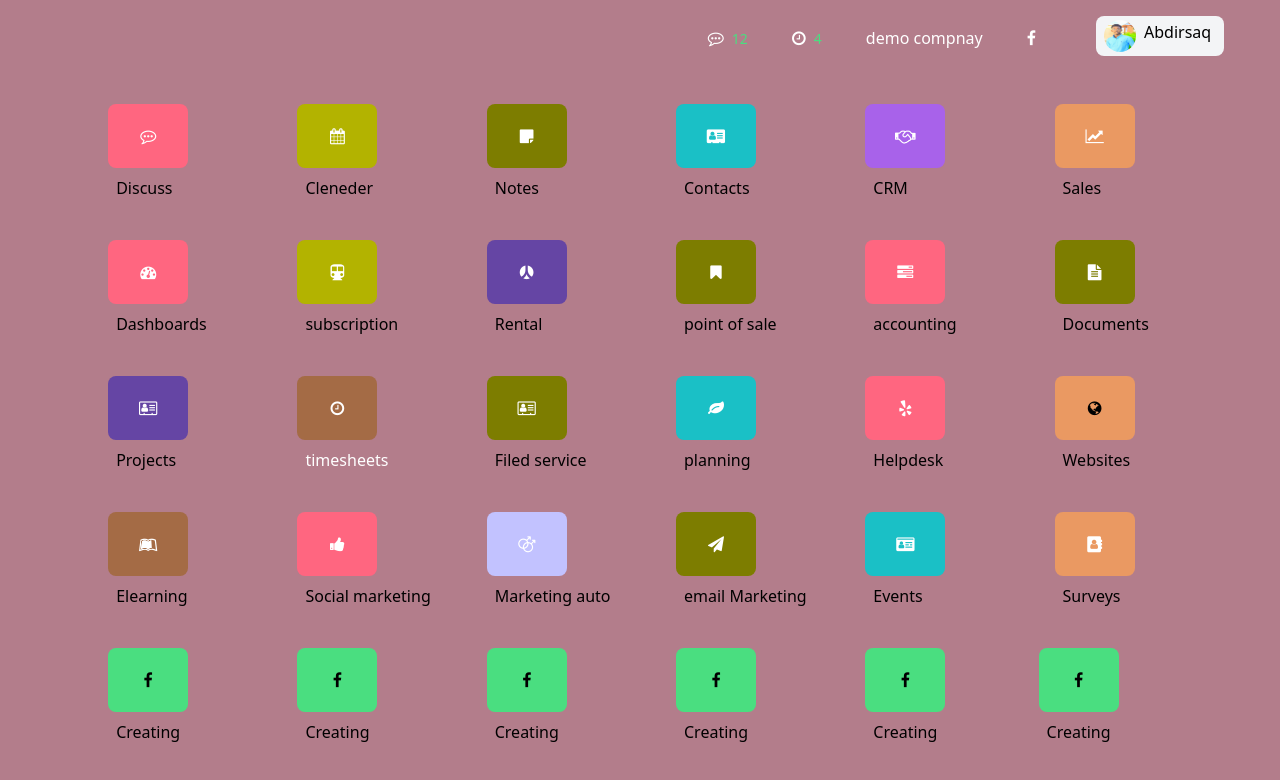
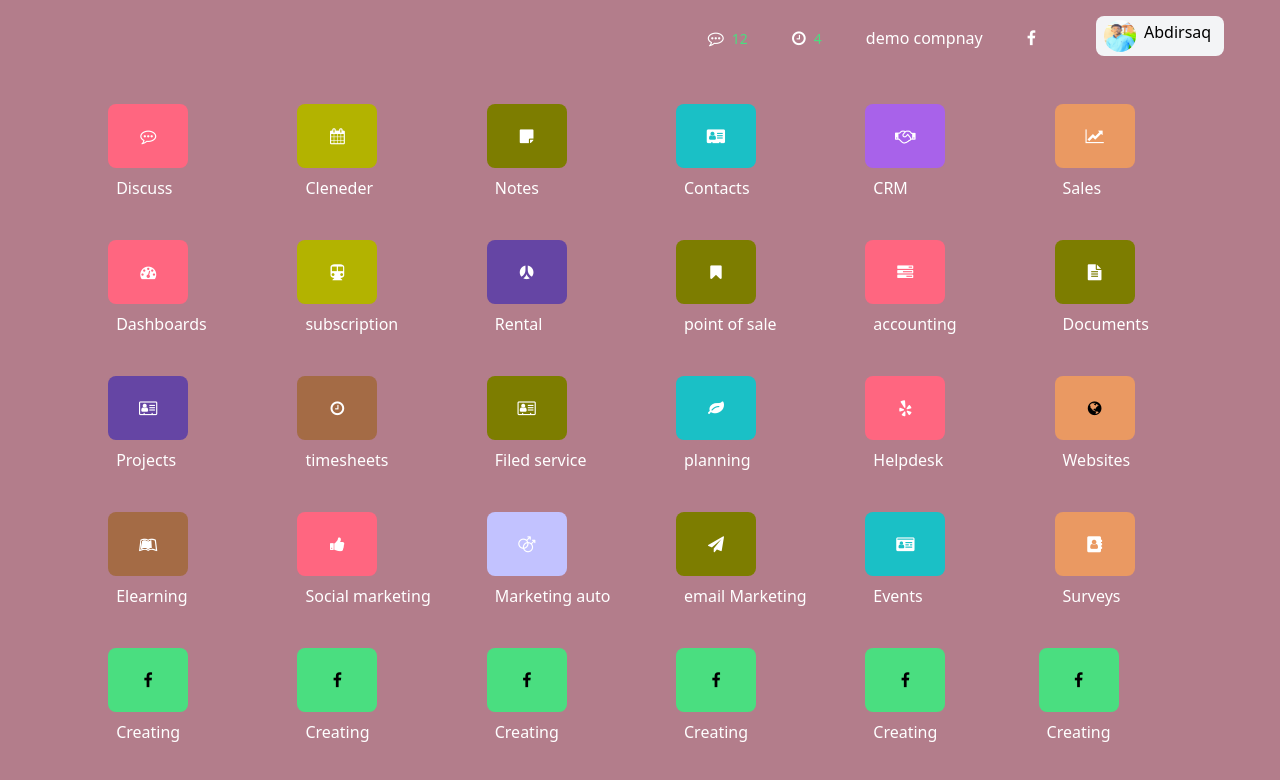
Before and after one commit to Abdirasaaq-Nor/demo-system-1, a plain HTML site: page index.html in a window 1280 px wide. Drawn offline with nearby package versions, Linux system fonts and the light colour scheme.

Commit message:
some changes

```diff
--- a/index.html
+++ b/index.html
@@ -429,42 +429,42 @@
                                 <div class="bg-[#ff6680] hover:scale-90 ml-4 w-20 h-16 flex justify-center items-center rounded-lg">
                                         <span class="text-white"><i class="fa fa-commenting-o"></i></span>
                                 </div>
-                                <h1 class="pl-6 pt-2">Discuss</h1>
+                                <h1 class="pl-6 pt-2 text-white">Discuss</h1>
                         </div>
 
                         <div class="bof">
                                 <div class="bg-[#b3b300] hover:scale-90 ml-4 w-20 h-16 flex justify-center items-center rounded-lg">
                                         <span class="text-white"><i class="fa fa-calendar"></i></span>
                                 </div>
-                                <h1 class="pl-6 pt-2">Cleneder</h1>
+                                <h1 class="pl-6 pt-2 text-white">Cleneder</h1>
                         </div>
 
                         <div class="bof">
                                 <div class="bg-[#7d7d00] hover:scale-90 ml-4 w-20 h-16 flex justify-center items-center rounded-lg">
                                         <span class="text-white"><i class="fa fa-sticky-note"></i></span>
                                 </div>
-                                <h1 class="pl-6 pt-2">Notes</h1>
+                                <h1 class="pl-6 pt-2 text-white">Notes</h1>
                         </div>
 
                         <div class="bof">
                                 <div class="bg-[#1ac0c6] hover:scale-90 ml-4 w-20 h-16 flex justify-center items-center rounded-lg">
                                         <span class="text-white"><i class="fa fa-address-card"></i></span>
                                 </div>
-                                <h1 class="pl-6 pt-2">Contacts</h1>
+                                <h1 class="pl-6 pt-2 text-white">Contacts</h1>
                         </div>
 
                         <div class="bof">
                                 <div class="bg-[#a862ea] hover:scale-90 ml-4 w-20 h-16 flex justify-center items-center rounded-lg">
                                         <span class="text-white"><i class="fa fa-handshake-o"></i></span>
                                 </div>
-                                <h1 class="pl-6 pt-2">CRM</h1>
+                                <h1 class="pl-6 pt-2 text-white">CRM</h1>
                         </div>
 
                         <div class="bof">
                                 <div class="bg-[#ea9962] hover:scale-90 ml-4 w-20 h-16 flex justify-center items-center rounded-lg">
                                         <span class="text-white"><i class="fa fa-line-chart"></i></span>
                                 </div>
-                                <h1 class="pl-6 pt-2">Sales</h1>
+                                <h1 class="pl-6 pt-2 text-white">Sales</h1>
                         </div>
 
 
@@ -472,42 +472,42 @@
                                 <div class="bg-[#ff6680] hover:scale-90 ml-4 w-20 h-16 flex justify-center items-center rounded-lg">
                                         <span class="text-white"><i class="fa fa-tachometer"></i></span>
                                 </div>
-                                <h1 class="pl-6 pt-2">Dashboards</h1>
+                                <h1 class="pl-6 pt-2 text-white">Dashboards</h1>
                         </div>
 
                         <div class="bof">
                                 <div class="bg-[#b3b300] hover:scale-90 ml-4  w-20 h-16 flex justify-center items-center rounded-lg">
                                         <span class="text-white"><i class="fa fa-subway"></i></span>
                                 </div>
-                                <h1 class="pl-6 pt-2">subscription</h1>
+                                <h1 class="pl-6 pt-2 text-white">subscription</h1>
                         </div>
 
                         <div class="bof">
                                 <div class="bg-[#6545a4] hover:scale-90 ml-4 w-20 h-16 flex justify-center items-center rounded-lg">
                                         <span class="text-white"><i class="fa fa-renren"></i></span>
                                 </div>
-                                <h1 class="pl-6 pt-2">Rental</h1>
+                                <h1 class="pl-6 pt-2 text-white">Rental</h1>
                         </div>
 
                         <div class="bof">
                                 <div class="bg-[#7d7d00] hover:scale-90 ml-4 w-20 h-16 flex justify-center items-center rounded-lg">
                                         <span class="text-white"><i class="fa fa-bookmark"></i></span>
                                 </div>
-                                <h1 class="pl-6 pt-2">point of sale</h1>
+                                <h1 class="pl-6 pt-2 text-white">point of sale</h1>
                         </div>
 
                         <div class="bof">
                                 <div class="bg-[#ff6680] hover:scale-90 ml-4 w-20 h-16 flex justify-center items-center rounded-lg">
                                         <span class="text-white"><i class="fa fa-tasks"></i></span>
                                 </div>
-                                <h1 class="pl-6 pt-2">accounting</h1>
+                                <h1 class="pl-6 pt-2 text-white">accounting</h1>
                         </div>
 
                         <div class="bof">
                                 <div class="bg-[#7d7d00] hover:scale-90 ml-4 w-20 h-16 flex justify-center items-center rounded-lg">
                                         <span class="text-white"><i class="fa fa-file-text"></i></span>
                                 </div>
-                                <h1 class="pl-6 pt-2">Documents</h1>
+                                <h1 class="pl-6 pt-2 text-white">Documents</h1>
                         </div>
 
 
@@ -516,7 +516,7 @@
                                 <div class="bg-[#6545a4] hover:scale-90 ml-4 w-20 h-16 flex justify-center items-center rounded-lg">
                                         <span class="text-white"><i class="fa fa-vcard-o"></i></span>
                                 </div>
-                                <h1 class="pl-6 pt-2">Projects</h1>
+                                <h1 class="pl-6 pt-2 text-white">Projects</h1>
                         </div>
 
                         <div class="bof">
@@ -532,27 +532,27 @@
                                 <div class="bg-[#7d7d00] hover:scale-90 ml-4 w-20 h-16 flex justify-center items-center rounded-lg">
                                         <span class="text-white"><i class="fa fa-vcard-o"></i></span>
                                 </div>
-                                <h1 class="pl-6 pt-2">Filed service</h1>
+                                <h1 class="pl-6 pt-2 text-white">Filed service</h1>
                         </div>
                         <div class="bof">
                                 <div class="bg-[#1ac0c6] hover:scale-90 ml-4 w-20 h-16 flex justify-center items-center rounded-lg">
                                         <span class="text-white"><i class="fa fa-leaf"></i></span>
                                 </div>
-                                <h1 class="pl-6 pt-2">planning</h1>
+                                <h1 class="pl-6 pt-2 text-white">planning</h1>
                         </div>
 
                         <div class="bof">
                                 <div class="bg-[#ff6680] hover:scale-90 ml-4  w-20 h-16 flex justify-center items-center rounded-lg">
                                         <span class="text-white"><i class="fa fa-yelp"></i></span>
                                 </div>
-                                <h1 class="pl-6 pt-2">Helpdesk</h1>
+                                <h1 class="pl-6 pt-2 text-white">Helpdesk</h1>
                         </div>
 
                         <div class="bof">
                                 <div class="bg-[#ea9962] hover:scale-90 ml-4 w-20 h-16 flex justify-center items-center rounded-lg">
                                         <span><i class="fa fa-globe"></i></span>
                                 </div>
-                                <h1 class="pl-6 pt-2">Websites</h1>
+                                <h1 class="pl-6 pt-2 text-white">Websites</h1>
                         </div>
 
 
@@ -561,42 +561,42 @@
                                 <div class="bg-[#a46b45] hover:scale-90 ml-4 w-20 h-16 flex justify-center items-center rounded-lg">
                                         <span class="text-white"><i class="fa fa-leanpub"></i></span>
                                 </div>
-                                <h1 class="pl-6 pt-2">Elearning</h1>
+                                <h1 class="pl-6 pt-2 text-white">Elearning</h1>
                         </div>
 
                         <div class="bof">
                                 <div class="bg-[#ff6680] hover:scale-90 ml-4 w-20 h-16 flex justify-center items-center rounded-lg">
                                         <span class="text-white"><i class="fa fa-thumbs-up"></i></span>
                                 </div>
-                                <h1 class="pl-6 pt-2">Social marketing</h1>
+                                <h1 class="pl-6 pt-2 text-white">Social marketing</h1>
                         </div>
 
                         <div class="bof">
                                 <div class="bg-[#c2c2ff] hover:scale-90 ml-4 w-20 h-16 flex justify-center items-center rounded-lg">
                                         <span class="text-white"><i class="fa fa-mars-double"></i></span>
                                 </div>
-                                <h1 class="pl-6 pt-2">Marketing auto</h1>
+                                <h1 class="pl-6 pt-2 text-white">Marketing auto</h1>
                         </div>
 
                         <div class="bof">
                                 <div class="bg-[#7d7d00] hover:scale-90 ml-4 w-20 h-16 flex justify-center items-center rounded-lg">
                                         <span class="text-white"><i class="fa fa-paper-plane"></i></span>
                                 </div>
-                                <h1 class="pl-6 pt-2">email Marketing </h1>
+                                <h1 class="pl-6 pt-2 text-white">email Marketing </h1>
                         </div>
 
                         <div class="bof">
                                 <div class="bg-[#1ac0c6] hover:scale-90 ml-4  w-20 h-16 flex justify-center items-center rounded-lg">
                                         <span class="text-white"><i class="fa fa-id-card"></i></span>
                                 </div>
-                                <h1 class="pl-6 pt-2">Events</h1>
+                                <h1 class="pl-6 pt-2 text-white">Events</h1>
                         </div>
 
                         <div>
                                 <div class="bg-[#ea9962] hover:scale-90 ml-4 w-20 h-16 flex justify-center items-center rounded-lg">
                                         <span class="text-white"><i class="fa fa-address-book"></i></span>
                                 </div>
-                                <h1 class="pl-6 pt-2">Surveys</h1>
+                                <h1 class="pl-6 pt-2 text-white">Surveys</h1>
                         </div>
 
 
@@ -604,42 +604,42 @@
                                 <div class="bg-green-400 hover:scale-90 ml-4 w-20 h-16 flex justify-center items-center rounded-lg">
                                         <span><i class="fa fa-facebook"></i></span>
                                 </div>
-                                <h1 class="pl-6 pt-2">Creating</h1>
+                                <h1 class="pl-6 pt-2 text-white">Creating</h1>
                         </div>
 
                         <div>
                                 <div class="bg-green-400 hover:scale-90 ml-4 w-20 h-16 flex justify-center items-center rounded-lg">
                                         <span><i class="fa fa-facebook"></i></span>
                                 </div>
-                                <h1 class="pl-6 pt-2">Creating</h1>
+                                <h1 class="pl-6 pt-2 text-white">Creating</h1>
                         </div>
 
                         <div>
                                 <div class="bg-green-400 hover:scale-90 ml-4 w-20 h-16 flex justify-center items-center rounded-lg">
                                         <span><i class="fa fa-facebook"></i></span>
                                 </div>
-                                <h1 class="pl-6 pt-2">Creating</h1>
+                                <h1 class="pl-6 pt-2 text-white">Creating</h1>
                         </div>
 
                         <div>
                                 <div class="bg-green-400 hover:scale-90 ml-4 w-20 h-16 flex justify-center items-center rounded-lg">
                                         <span><i class="fa fa-facebook"></i></span>
                                 </div>
-                                <h1 class="pl-6 pt-2">Creating</h1>
+                                <h1 class="pl-6 pt-2 text-white">Creating</h1>
                         </div>
 
                         <div>
                                 <div class="bg-green-400 hover:scale-90 ml-4 w-20 h-16 flex justify-center items-center rounded-lg">
                                         <span><i class="fa fa-facebook"></i></span>
                                 </div>
-                                <h1 class="pl-6 pt-2">Creating</h1>
+                                <h1 class="pl-6 pt-2 text-white">Creating</h1>
                         </div>
 
                         <div>
                                 <div class="bg-green-400 w-20 h-16 flex justify-center items-center rounded-lg">
                                         <span><i class="fa fa-facebook"></i></span>
                                 </div>
-                                <h1 class="pl-2 pt-2">Creating</h1>
+                                <h1 class="pl-2 pt-2 text-white">Creating</h1>
                         </div>
 
 
```
